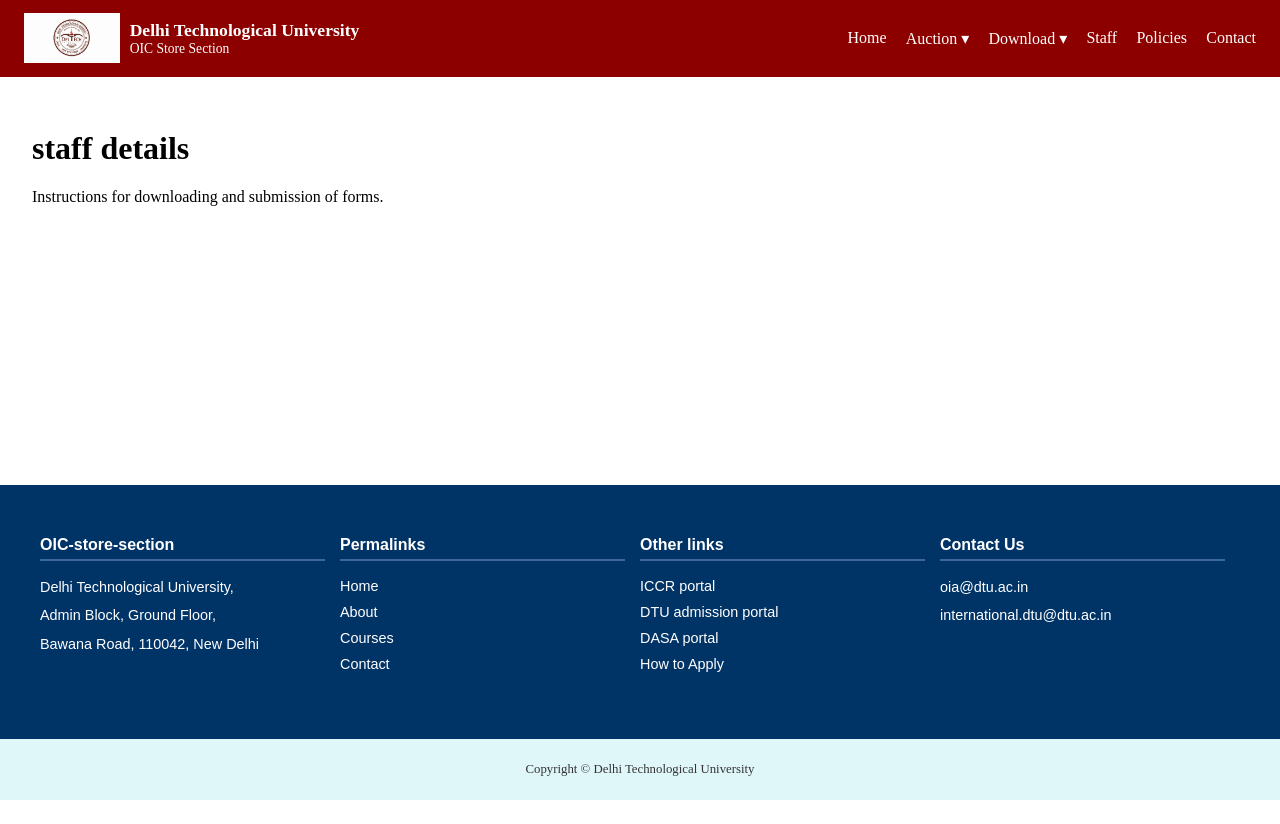
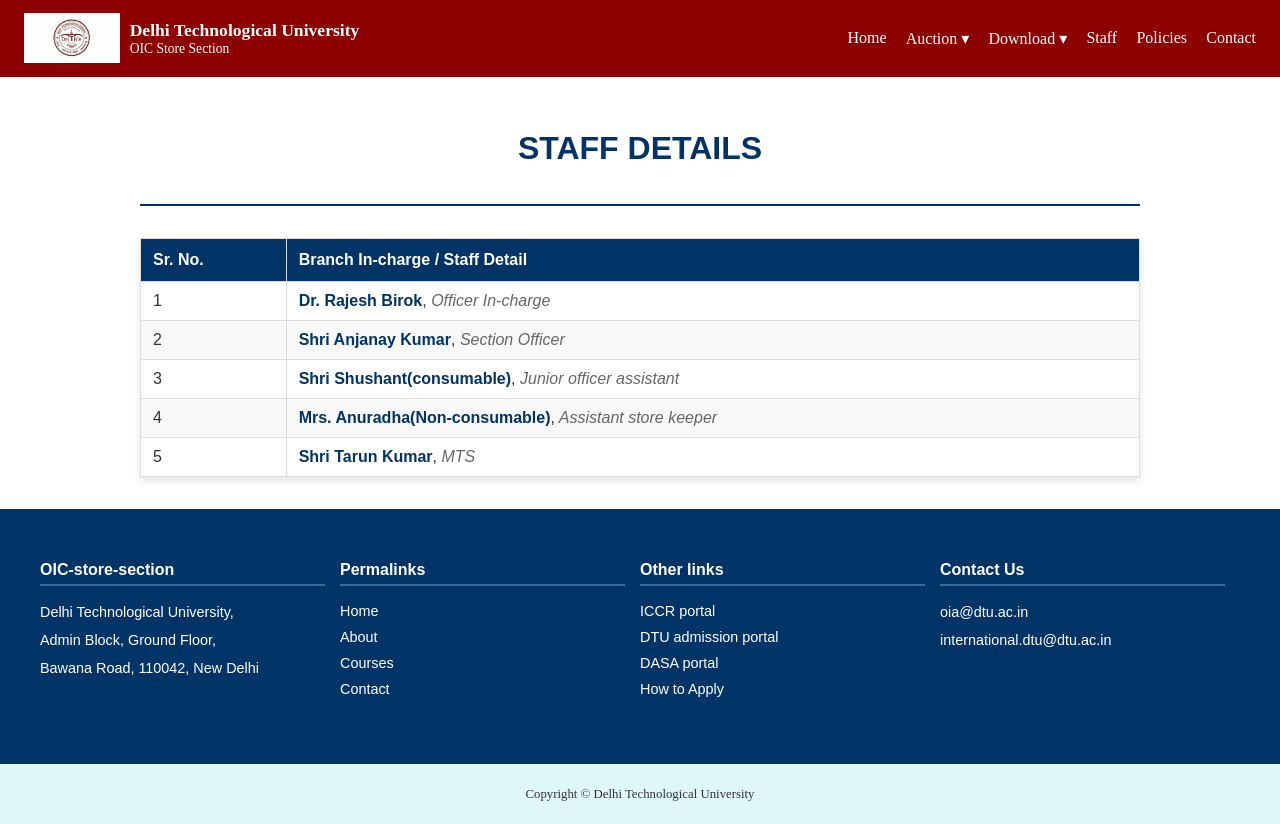
Before and after one commit to Krrishkumar3/OIC-store-section, a React (Vite) app: page /staff in a window 1280 px wide. Before the commit the page ends 800 px from the top, so only its background shows below. Built offline with nearby package versions, Linux system fonts and the light colour scheme.

Commit message:
updated staff details

```diff
--- /dev/null
+++ b/src/pages/Staff.css
@@ -0,0 +1,61 @@
+.staff-container {
+    padding: 2rem;
+    max-width: 1000px;
+    margin: 0 auto;
+    font-family: Arial, sans-serif;
+}
+
+.staff-header {
+    text-align: center;
+    margin-bottom: 2rem;
+    border-bottom: 2px solid #003366; /* Matches DTU Dark Blue */
+    padding-bottom: 1rem;
+}
+
+.staff-header h1 {
+    color: #003366;
+    text-transform: uppercase;
+}
+
+.table-wrapper {
+    overflow-x: auto;
+    box-shadow: 0 4px 8px rgba(0,0,0,0.1);
+}
+
+.staff-table {
+    width: 100%;
+    border-collapse: collapse;
+    background-color: white;
+}
+
+.staff-table th {
+    background-color: #003366;
+    color: white;
+    padding: 12px;
+    text-align: left;
+    border: 1px solid #ddd;
+}
+
+.staff-table td {
+    padding: 10px 12px;
+    border: 1px solid #ddd;
+    color: #333;
+}
+
+.staff-table tr:nth-child(even) {
+    background-color: #f9f9f9;
+}
+
+.staff-table tr:hover {
+    background-color: #f1f1f1;
+}
+
+.staff-name {
+    font-weight: bold;
+    color: #003366;
+}
+
+.staff-designation {
+    font-style: italic;
+    color: #666;
+}
--- a/src/pages/Staff.jsx
+++ b/src/pages/Staff.jsx
@@ -1,8 +1,44 @@
+import React from 'react';
+import './Staff.css'; // We will create this file next
+
 export default function Staff() {
+  // Data taken directly from your provided photo of the old site
+  const staffMembers = [
+    { id: 1, name: "Dr. Rajesh Birok", designation: "Officer In-charge"},
+    { id: 2, name: "Shri Anjanay Kumar", designation: "Section Officer"},
+    { id: 3, name: "Shri Shushant(consumable)", designation: "Junior officer assistant"},
+    { id: 4, name: "Mrs. Anuradha(Non-consumable)", designation: "Assistant store keeper"},
+    { id: 5, name: "Shri Tarun Kumar", designation: "MTS"},
+  ];
+
   return (
-    <div style={{ padding: "2rem" }}>
-      <h1>staff details</h1>
-      <p>Instructions for downloading and submission of forms.</p>
+    <div className="staff-container">
+      <div className="staff-header">
+        <h1>STAFF DETAILS</h1>
+      </div>
+
+      <div className="table-wrapper">
+        <table className="staff-table">
+          <thead>
+            <tr>
+              <th>Sr. No.</th>
+              <th>Branch In-charge / Staff Detail</th>
+            </tr>
+          </thead>
+          <tbody>
+            {staffMembers.map((staff) => (
+              <tr key={staff.id}>
+                <td>{staff.id}</td>
+                <td>
+                  <span className="staff-name">{staff.name}</span>,
+                  <span className="staff-designation"> {staff.designation}</span>
+                </td>
+
+              </tr>
+            ))}
+          </tbody>
+        </table>
+      </div>
     </div>
   );
 }
```
